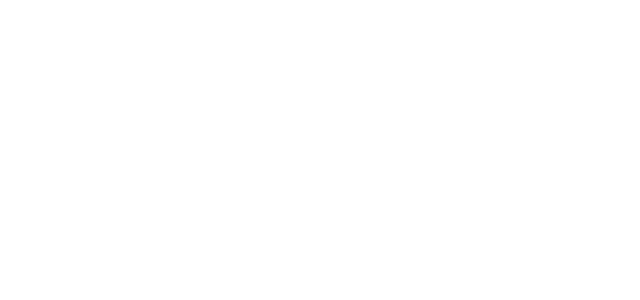
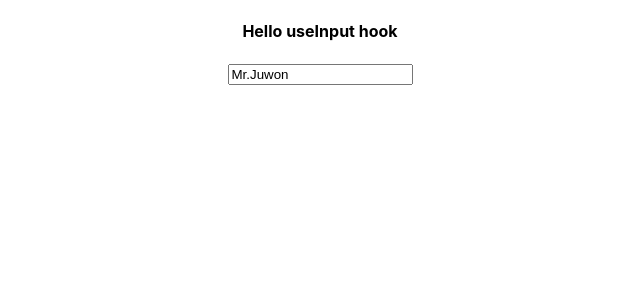
Before and after one commit to Juwon-Yun/testapp.tsx, a React (Create React App) app: page /useInput in a window 1280 px wide. Shown: the top 300 px of the page, without its empty margins (320-960 px from the left). Built offline with nearby package versions, Linux system fonts and the light colour scheme.

Commit message:
Feat: useInput hook

```diff
--- a/src/App.tsx
+++ b/src/components/App.tsx
@@ -1,8 +1,9 @@
 import React from 'react';
-import './App.css';
+import '../Assets/App.css';
 import Main from './Main'
 import { Route, Switch } from 'react-router-dom'
 import Home from './Home'
+import UseInput from './useInput';
 
 function App() {
   return (
@@ -14,6 +15,9 @@
         <Route path={"/home"}>
           <Home></Home>
         </Route>
+        <Route path={"/useInput"}>
+          <UseInput></UseInput>
+        </Route>
       </Switch>
     </div>
   );
--- a/src/Main.tsx
+++ b/src/components/Main.tsx
@@ -5,8 +5,8 @@
 import Checkbox from '@mui/material/Checkbox';
 import { useHistory } from "react-router-dom";
 import { useDispatch, useSelector } from "react-redux";
-import { RootState } from "./reducers";
-import * as A from './actions/Main_action'
+import { RootState } from "../reducers";
+import * as A from '../actions/Main_action'
 
 const Main = () => {
 
--- /dev/null
+++ b/src/components/useInput.tsx
@@ -0,0 +1,23 @@
+import React, { useState } from "react";
+import '../Assets/App.css';
+
+const useInputComponent = ():JSX.Element => {
+    // 기본적으로 Input을 업데이트함
+    const useInput = (initialValue : string) => {
+
+        const [value, setValue] = useState(initialValue)
+
+        return {value}
+    }
+
+    const name = useInput("Mr.Juwon")
+
+    return (
+        <div className="App">
+            <h4>Hello useInput hook</h4>
+            <input placeholder="Name" value={name.value} />
+        </div>
+    )
+}
+
+export default useInputComponent
--- a/src/index.tsx
+++ b/src/index.tsx
@@ -1,14 +1,13 @@
 import React from 'react';
 import ReactDOM from 'react-dom';
-import './index.css';
-import App from './App';
+import './Assets/index.css';
+import App from './components/App';
 import { BrowserRouter } from 'react-router-dom';
 import { createStore } from 'redux';
 import rootReducer from './reducers';
 import { Provider } from 'react-redux';
 
 const store = createStore(rootReducer)
-
 
 ReactDOM.render(
   <React.StrictMode>
```
Also changed, not shown: src/Assets/App.css (renamed from src/App.css), src/Assets/index.css (renamed from src/index.css), src/components/Home.tsx (renamed from src/Home.tsx), 1 other file (tests, documents, lock files or other folders).
